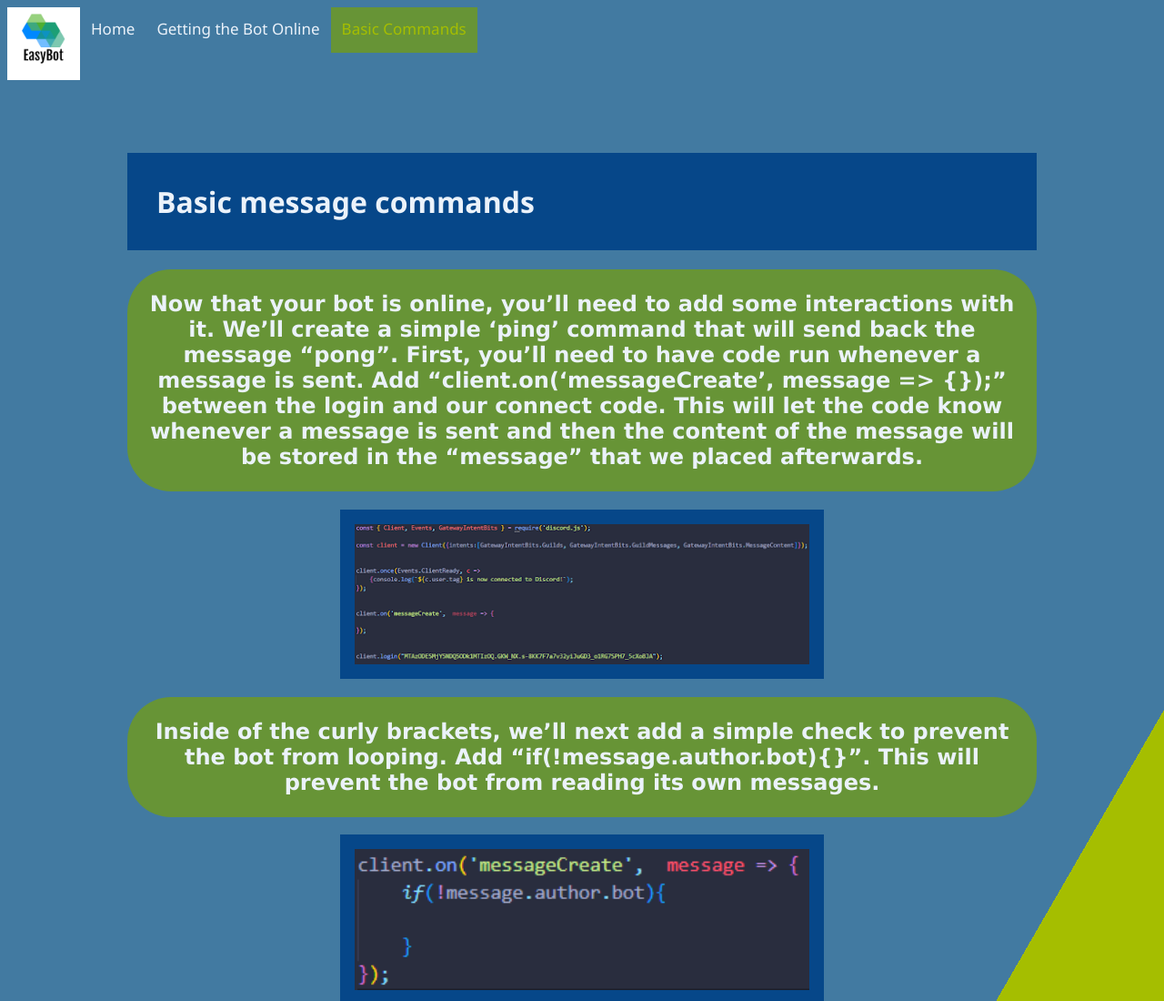
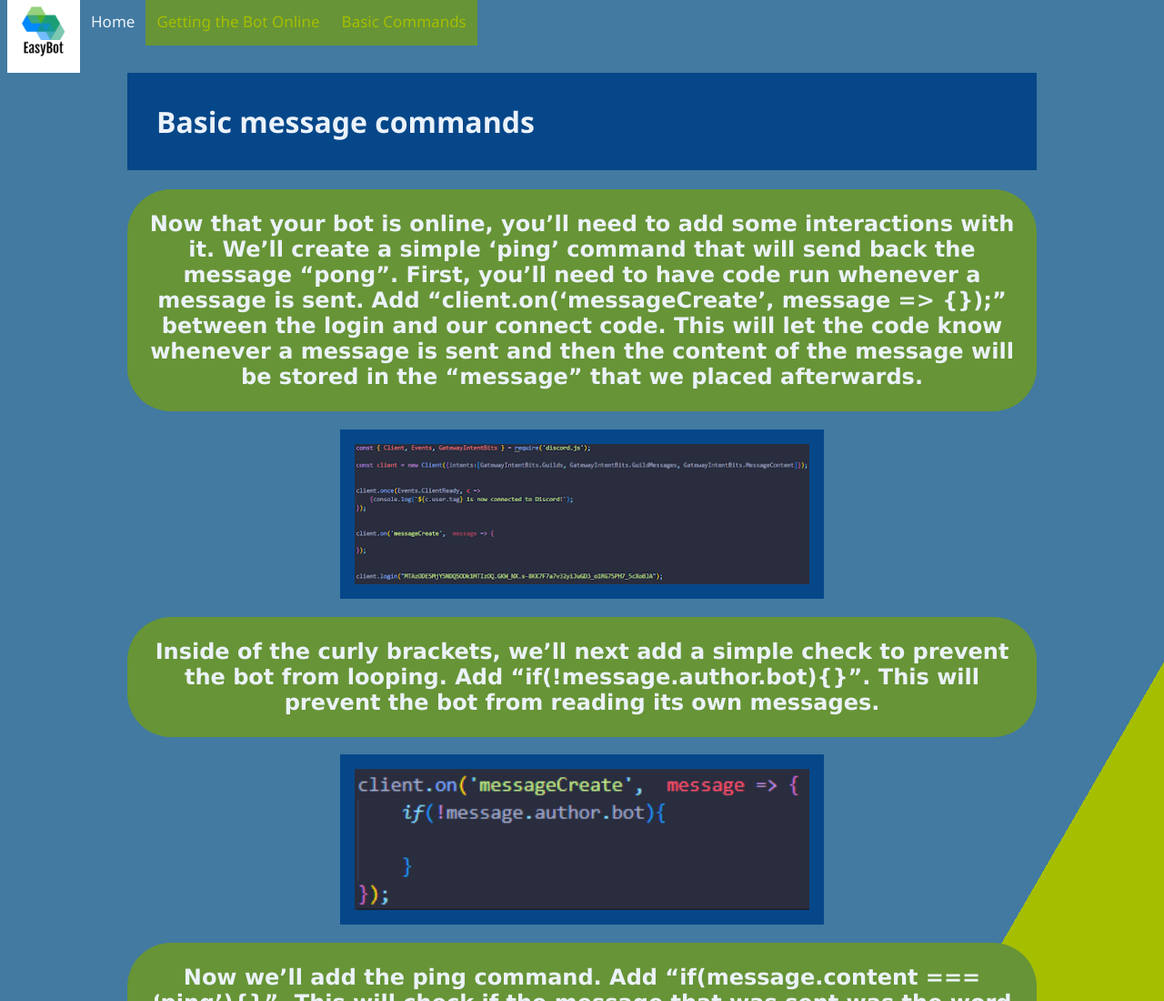
Before and after one commit to EllisIl/WDD130, a plain HTML site: page personal/page3.html in a window 1280 px wide. Shown: the top 1100 px of the page at 91% size. Drawn offline with Linux system fonts and the light colour scheme; a web font is replaced by a local one.

Commit message:
fixed menu headings on subpages

```diff
--- a/personal/page3.html
+++ b/personal/page3.html
@@ -9,15 +9,15 @@
 </head>
 <body>
     <header>
-        <a id="logo_link" href="index.html">
+        <div class="navigation-header">
             <img class = "logo" src="images/easybotlogo.png" alt="easybotlogo">
-        </a>
-        <div class="navbar">
-            <nav>
-                <a href="index.html">Home</a>
-                <a href="page2.html">Getting the Bot Online</a>
-                <a href="#" id="active">Basic Commands</a>
-            </nav>
+            <div class="navbar">
+                <nav>
+                    <a href="index.html">Home</a>
+                    <a href="#" id="active">Getting the Bot Online</a>
+                    <a href="#" id="active">Basic Commands</a>
+                </nav>
+            </div>
         </div>
     </header>
     <main>
--- a/personal/styles/page3.css
+++ b/personal/styles/page3.css
@@ -113,10 +113,10 @@ header img{
   h2 {
     font-size: 15px;
   }
-  main img {
-    padding: 0.5em;
-  }
   .navbar a {
     font-size: 15px;
   }
+  main img{
+    padding: 0.5em;
+  }
 }
```
Also changed, not shown: personal/index.html (+0 -1 lines), personal/page2.html (+8 -8 lines).
